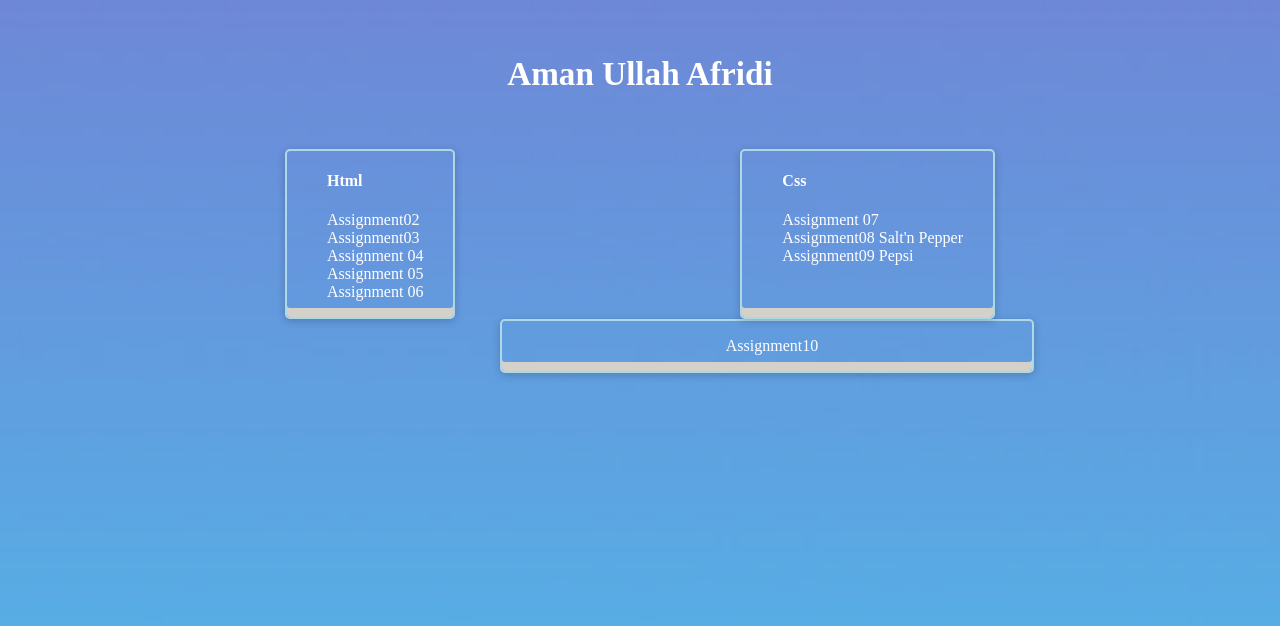
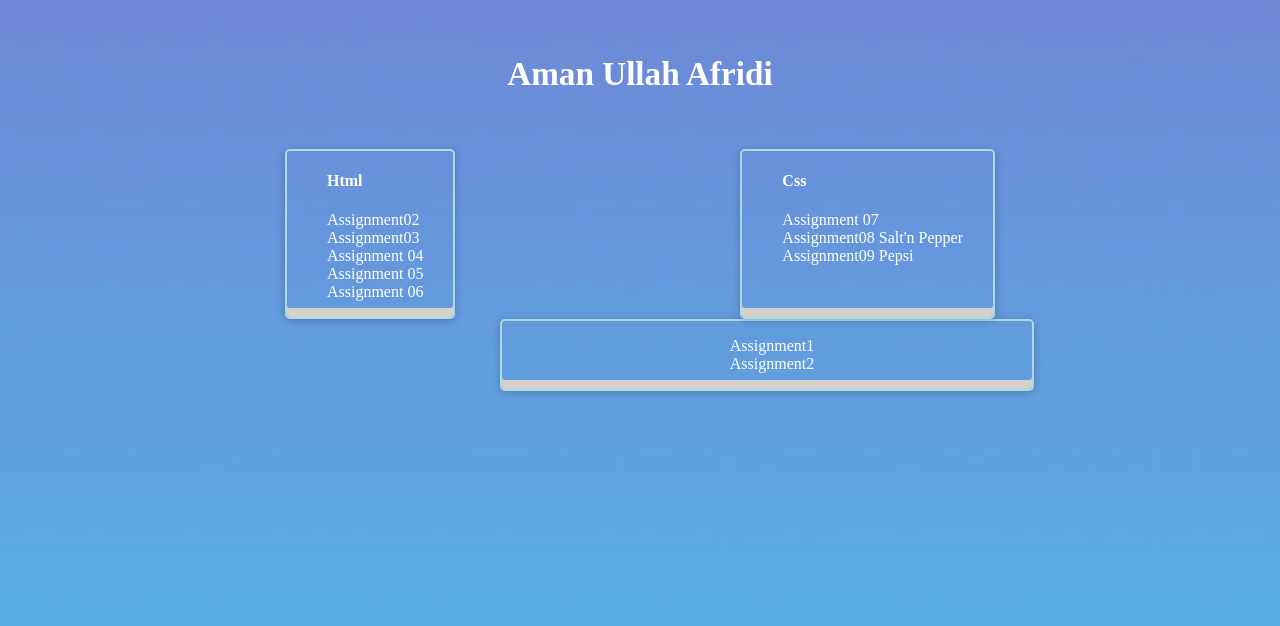
Before and after one commit to amanafridi/SMIT-WMA-batch-10, a plain HTML site: page All_Assignments/index.html in a window 1280 px wide. Drawn offline with Linux system fonts and the light colour scheme.

Commit message:
assignment 3 JS incomplete

```diff
--- a/All_Assignments/index.html
+++ b/All_Assignments/index.html
@@ -33,7 +33,8 @@
 </div>
     <div class="Javascript">
         <ul>
-            <li><a href="">Assignment10</a></li>
+            <li><a href="https://dreamy-starlight-228622.netlify.app">Assignment1</a></li>
+            <li><a href="https://starlit-jelly-3884f3.netlify.app">Assignment2</a></li>
         </ul>
     </div>
 
```
Also changed, not shown: javascript/assignment03/app.js (added, +31 -0 lines), javascript/assignment03/index.html (added, +11 -0 lines).
